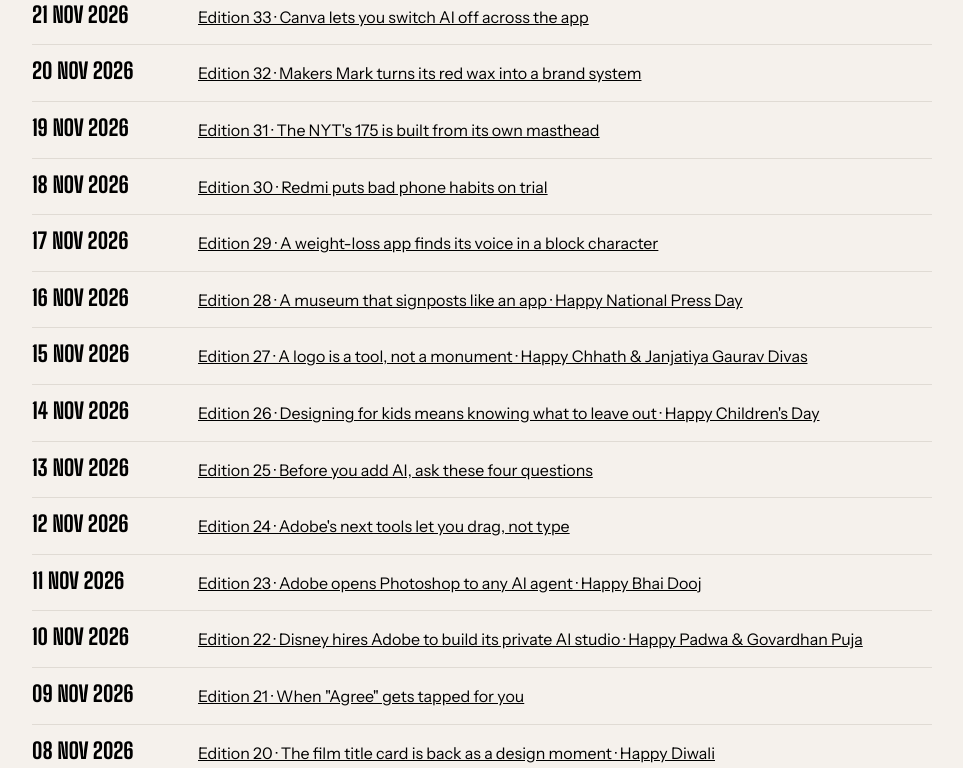
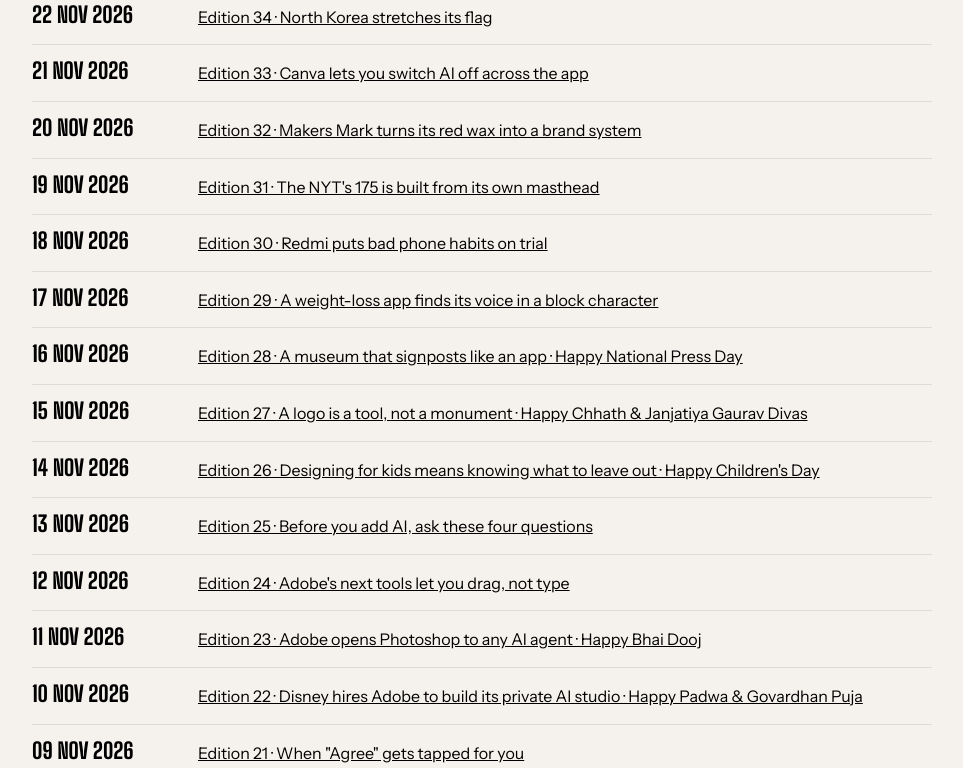
Before and after one commit to designeryogesh/the-kerning-times, a plain HTML site: page archive.html in a window 1280 px wide. Shown: the part 332-1100 px from the top of the page, without its empty margins (158-1121 px from the left). Drawn offline with Linux system fonts and the light colour scheme.

Commit message:
Archive: add Edition 34

```diff
--- a/archive.html
+++ b/archive.html
@@ -20,6 +20,7 @@ a{color:var(--ink)}
 <h2>Editions</h2>
 <ul>
 <!-- EDITIONS: newest first; the daily task adds one <li> at the top -->
+<li><b>22 Nov 2026</b><a href="editions/2026-11-22-edition-34.html">Edition 34 · North Korea stretches its flag</a></li>
 <li><b>21 Nov 2026</b><a href="editions/2026-11-21-edition-33.html">Edition 33 · Canva lets you switch AI off across the app</a></li>
 <li><b>20 Nov 2026</b><a href="editions/2026-11-20-edition-32.html">Edition 32 · Makers Mark turns its red wax into a brand system</a></li>
 <li><b>19 Nov 2026</b><a href="editions/2026-11-19-edition-31.html">Edition 31 · The NYT's 175 is built from its own masthead</a></li>
```
